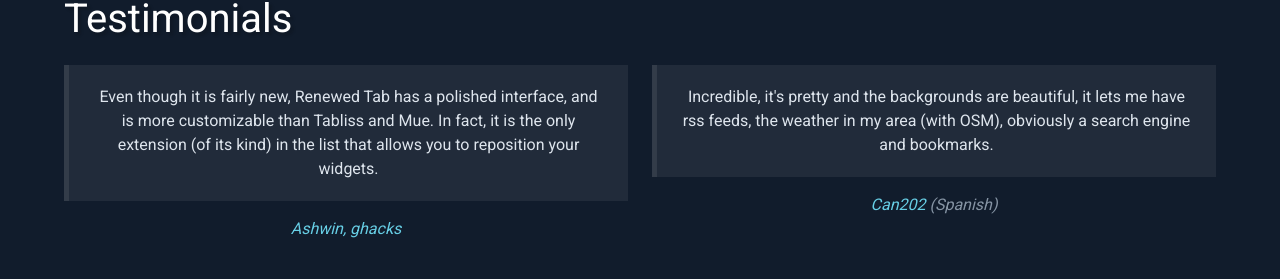
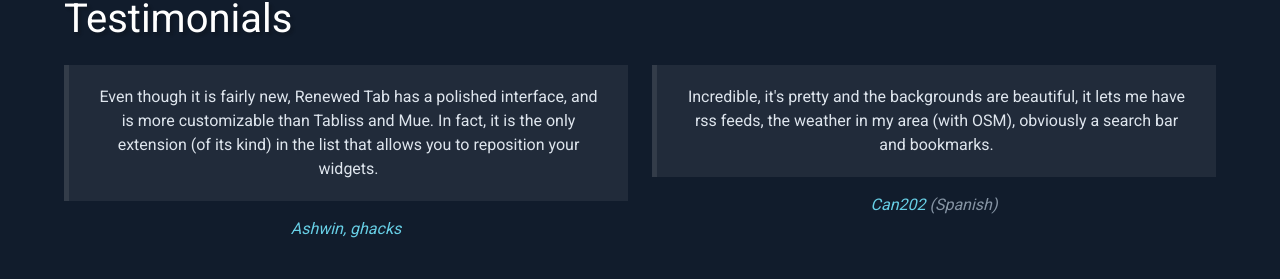
Before and after one commit to rubenwardy/renewedtab_website, a Jekyll site: the page built from en/index.html, in a window 1280 px wide and 900 px high, scrolled down 5059 px. Shown: the part 173-452 px from the top of the window. Built offline with Jekyll 4.4.1, drawn with Linux system fonts in a browser that asks for light colours.

Commit message:
Testimonials: Search engine -> bar

```diff
--- a/_data/en/testimonials.yml
+++ b/_data/en/testimonials.yml
@@ -10,7 +10,7 @@
   lang: Spanish
   text: >
     Incredible, it's pretty and the backgrounds are beautiful, it lets me have
-    rss feeds, the weather in my area (with OSM), obviously a search engine and
+    rss feeds, the weather in my area (with OSM), obviously a search bar and
     bookmarks.
 
 - url: https://addons.mozilla.org/en-GB/firefox/addon/renewed-tab/reviews/1692392/?utm_content=testimonial&utm_medium=referral&utm_source=renewedtab.com
```
